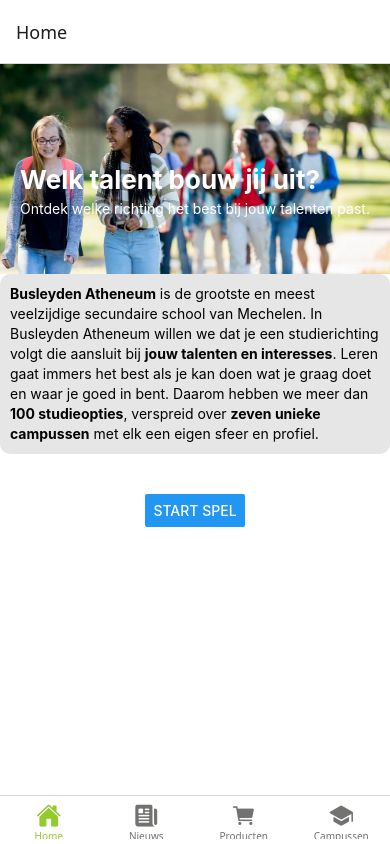
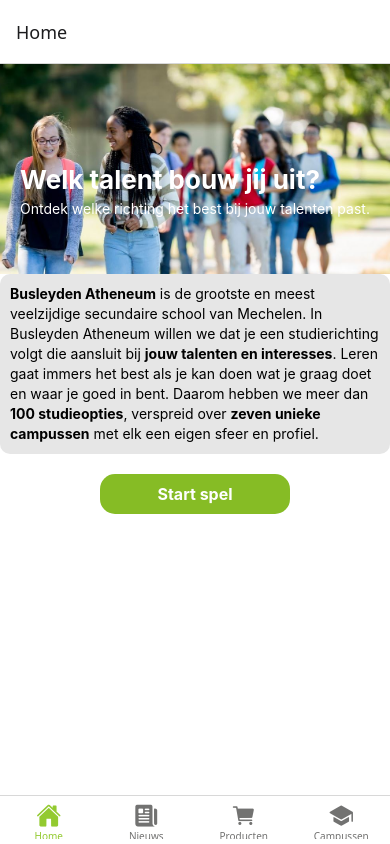
Before and after one commit to Alessiobettens/mobile-app, a React Native app: screen /Home in a window 390 px wide. Built offline with nearby package versions, Linux system fonts and the light colour scheme.

Commit message:
TouchableOpacity + style button

```diff
--- a/screens/MainHomeScreen.js
+++ b/screens/MainHomeScreen.js
@@ -1,5 +1,12 @@
 import React from "react";
-import { ScrollView, View, Text, Image, Button } from "react-native";
+import {
+  ScrollView,
+  View,
+  Text,
+  Image,
+  Button,
+  TouchableOpacity,
+} from "react-native";
 import { styles } from "../styles/styles";
 
 export default function MainHomeScreen() {
@@ -47,17 +54,9 @@ export default function MainHomeScreen() {
         </Text>
       </View>
 
-      <View
-        style={{
-          marginTop: 20,
-          alignItems: "center",
-        }}
-      >
-        <Button
-          title="Start spel"
-          onPress={() => console.log("later spel openen")}
-        />
-      </View>
+      <TouchableOpacity style={styles.button}>
+        <Text style={styles.buttonText}>Start spel</Text>
+      </TouchableOpacity>
     </ScrollView>
   );
 }
--- a/styles/styles.js
+++ b/styles/styles.js
@@ -25,4 +25,19 @@ export const styles = StyleSheet.create({
     color: "#555",
     marginTop: 5,
   },
+
+  button: {
+    marginHorizontal: 100,
+    backgroundColor: "#86bc25",
+    paddingVertical: 10,
+    paddingHorizontal: 10,
+    borderRadius: 15,
+  },
+
+  buttonText: {
+    color: "#ffffff",
+    fontWeight: "bold",
+    fontSize: 16,
+    alignSelf: "center",
+  },
 });
```
